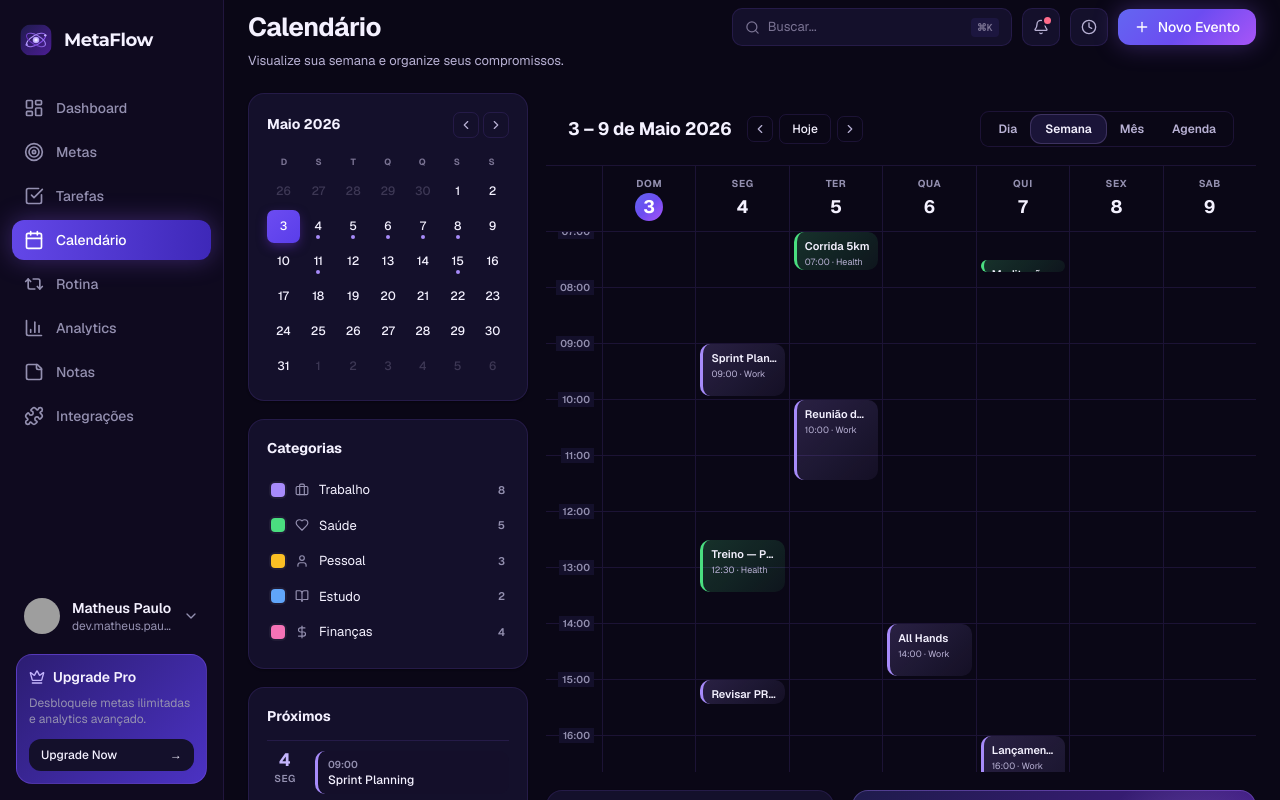
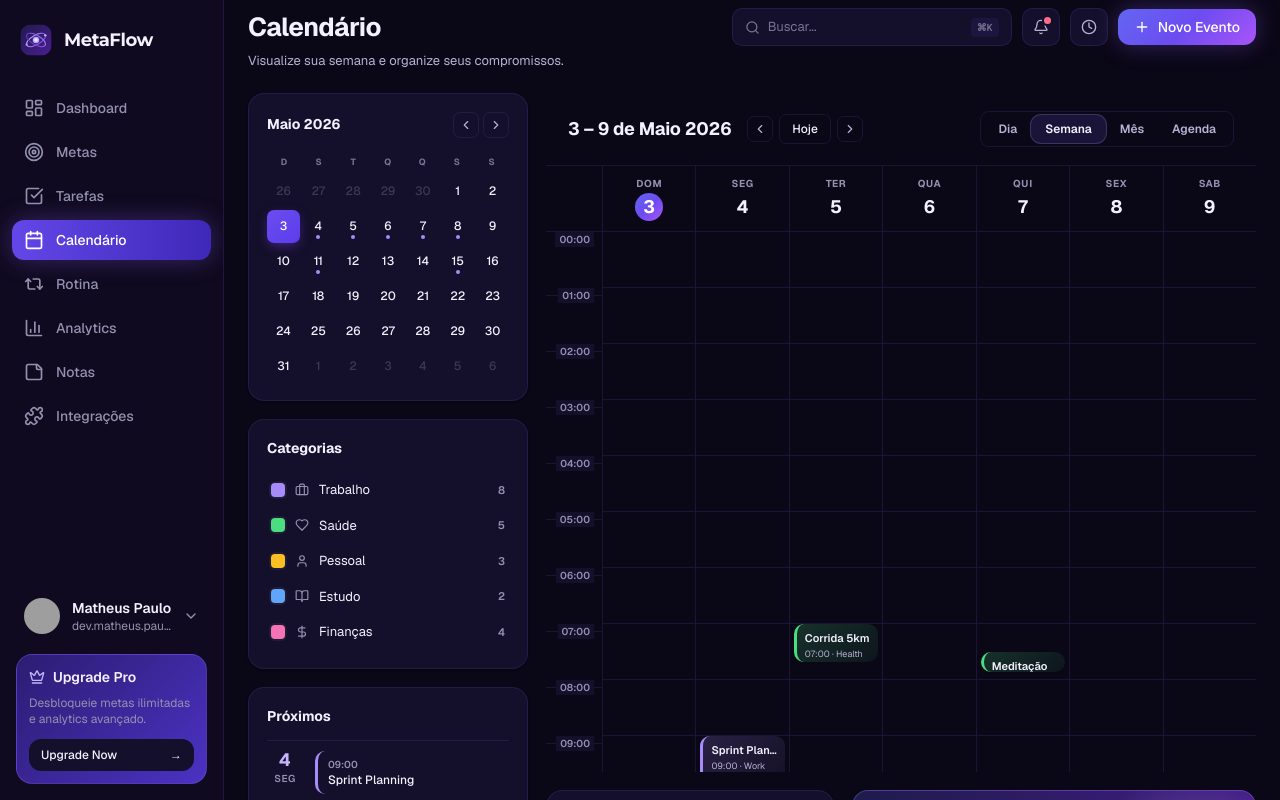
Before and after one commit to matheuspsb/metaflow, a Next.js app: page /calendario in a window 1280 px wide. Built offline with nearby package versions, Linux system fonts and the light colour scheme; grey boxes are pictures that could not be loaded.

Commit message:
fix: increase the calendar grid view to display every hour of the day

```diff
--- a/src/components/calendar/WeekView.tsx
+++ b/src/components/calendar/WeekView.tsx
@@ -1,6 +1,12 @@
 import { EVENTS } from '@/constants/calendar-events'
 import { getWeekStart, isSameDay, toISODate } from '@/lib/calendar'
 import { CATEGORY_MAP, DAY_INITIALS } from '@/lib/constants'
+
+const GRID_FIRST_HOUR = 0
+const GRID_LAST_HOUR = 24
+const GRID_HOURS = GRID_LAST_HOUR - GRID_FIRST_HOUR
+const ROW_PX = 56
+const MIN_EVENT_HEIGHT = 20
 
 interface WeekViewProps {
   selected: Date
@@ -9,12 +15,13 @@ interface WeekViewProps {
 
 export function WeekView({ selected, today }: WeekViewProps) {
   const start = getWeekStart(selected)
-  const days = Array.from({ length: 7 }, (__unused, dayOffset) => {
+  const days = Array.from({ length: 7 }, (_unused, dayOffset) => {
     const date = new Date(start)
     date.setDate(start.getDate() + dayOffset)
     return date
   })
-  const hours = Array.from({ length: 13 }, (__unused, index) => index + 7)
+
+  const hours = Array.from({ length: GRID_HOURS }, (_unused, index) => index + GRID_FIRST_HOUR)
 
   return (
     <div className="flex flex-col">
@@ -47,7 +54,7 @@ export function WeekView({ selected, today }: WeekViewProps) {
         })}
       </div>
       <div className="grid max-h-135 grid-cols-[56px_repeat(7,1fr)] overflow-y-auto">
-        <div className="flex flex-col">
+        <div className="flex flex-col pt-2">
           {hours.map((hour) => (
             <div key={hour} className="border-border-subtle relative h-14 border-b">
               <span className="bg-bg-card text-fg-muted absolute -top-2 right-2 px-1 text-[10px] font-semibold">
@@ -65,8 +72,22 @@ export function WeekView({ selected, today }: WeekViewProps) {
               ))}
               {dayEvents.map((event) => {
                 const [eventHour, eventMinute] = event.time.split(':').map(Number)
-                const top = (eventHour - 7 + eventMinute / 60) * 56
-                const height = (event.dur / 60) * 56 - 4
+                const eventStartMinutes = eventHour * 60 + eventMinute
+                const eventEndMinutes = eventStartMinutes + event.dur
+                const gridStartMinutes = GRID_FIRST_HOUR * 60
+                const gridEndMinutes = GRID_LAST_HOUR * 60
+
+                if (eventStartMinutes >= gridEndMinutes || eventEndMinutes <= gridStartMinutes) {
+                  return null
+                }
+
+                const clampedStart = Math.max(eventStartMinutes, gridStartMinutes)
+                const clampedEnd = Math.min(eventEndMinutes, gridEndMinutes)
+                const top = ((clampedStart - gridStartMinutes) / 60) * ROW_PX
+                const height = Math.max(
+                  ((clampedEnd - clampedStart) / 60) * ROW_PX - 4,
+                  MIN_EVENT_HEIGHT,
+                )
                 const color = CATEGORY_MAP[event.cat].color
                 return (
                   <div
```
